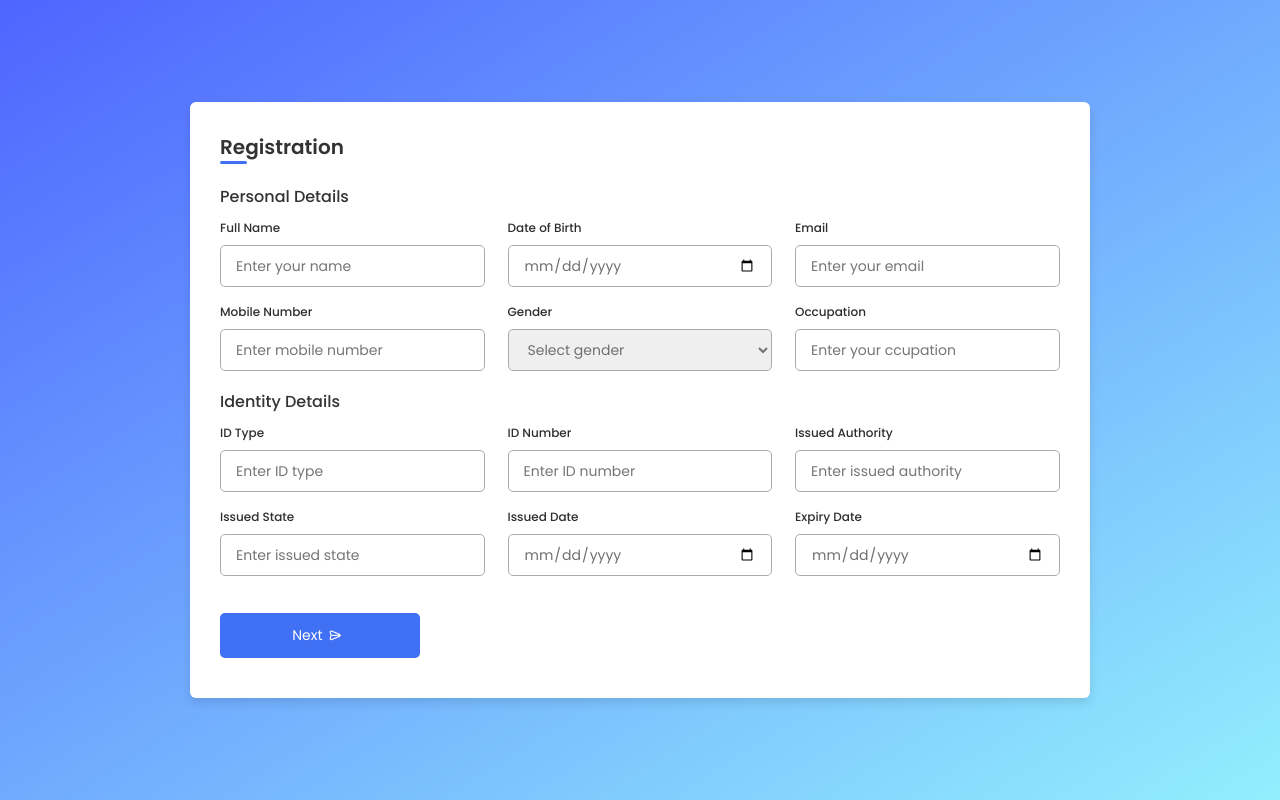
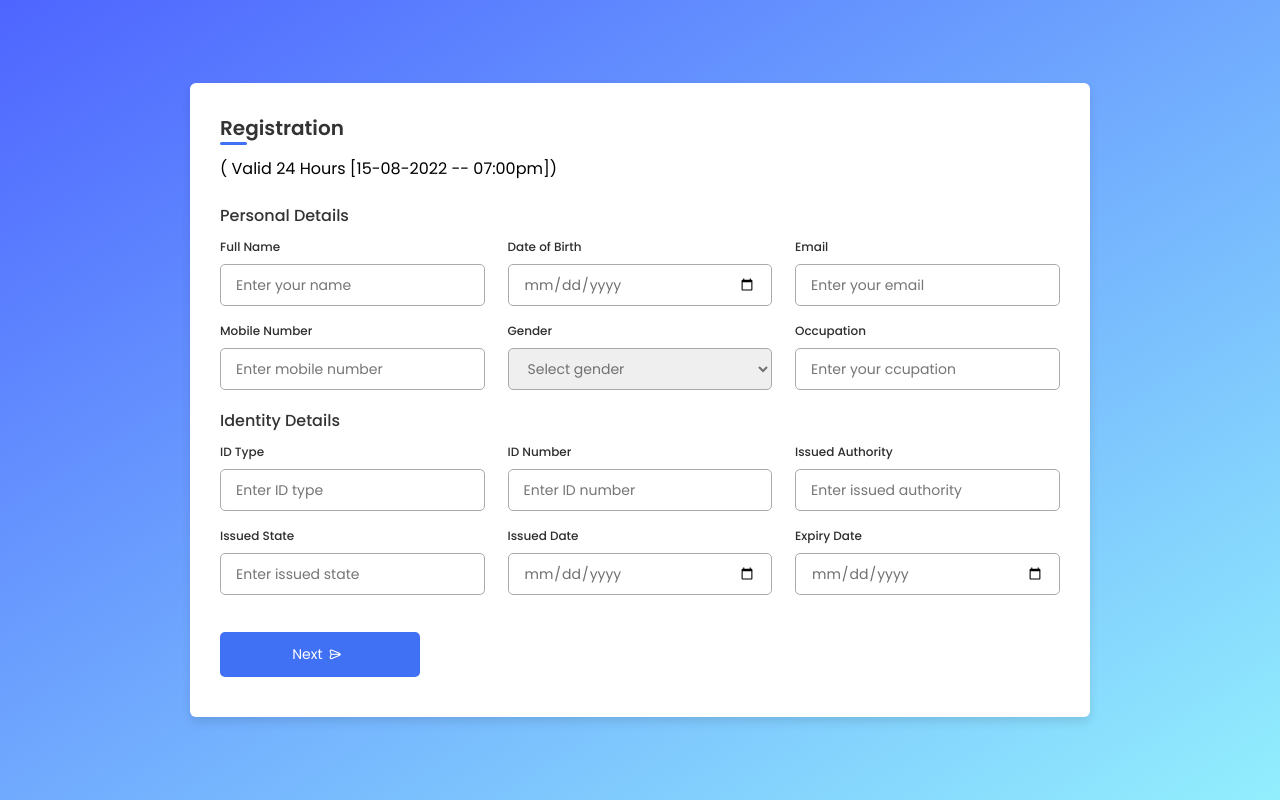
Before and after one commit to Aarzoo75/Registration-Page, a plain HTML site: page index.html in a window 1280 px wide. Drawn offline with nearby package versions, Linux system fonts and the light colour scheme.

Commit message:
Update index.html

```diff
--- a/index.html
+++ b/index.html
@@ -13,10 +13,17 @@
     <link rel="stylesheet" href="https://unicons.iconscout.com/release/v4.0.0/css/line.css">
 
     <title>Responsive Regisration Form </title>
+
+    <style>
+        .valid_para {
+            margin-top: 13px;
+        }
+    </style>
 </head>
 <body>
     <div class="container">
         <header>Registration</header>
+        <p class="valid_para">( Valid 24 Hours [15-08-2022 -- 07:00pm])</p>
 
         <form action="#">
             <div class="form first">
```
